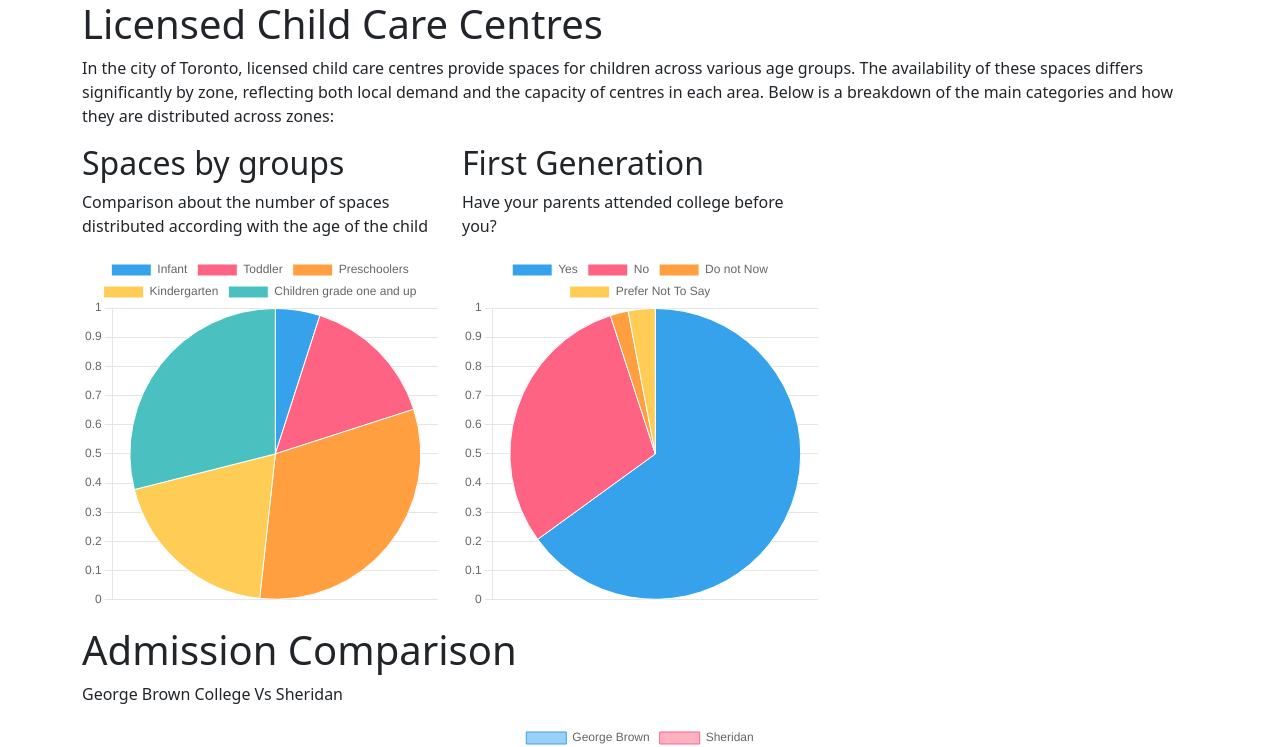
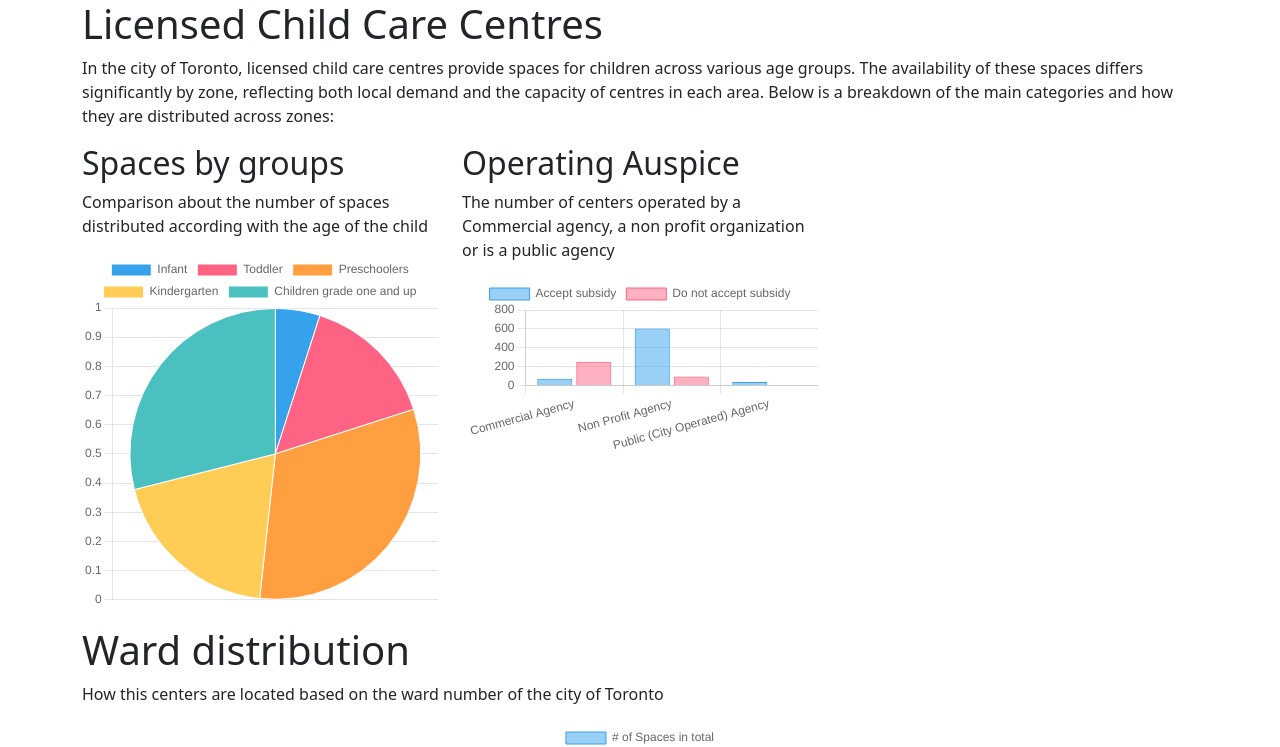
Before and after one commit to NataliaNaranjoBarrera/Assignment1, a plain HTML site: page index.html in a window 1280 px wide. Shown: the top 747 px of the page. Drawn offline with nearby package versions, Linux system fonts and the light colour scheme.

Commit message:
Update chart labels and descriptions for clarity; change chart types to better represent data

```diff
--- a/index.html
+++ b/index.html
@@ -38,8 +38,8 @@
             </div>
             <div class="col-4">
 
-                    <h2>Spaces by groups</h2>
-                    <p>Comparison about the number of spaces distributed according with the age of the child</p>
+                <h2>Spaces by groups</h2>
+                <p>Comparison about the number of spaces distributed according with the age of the child</p>
                 <div>
                     <canvas id="myChart"></canvas>
                 </div>
@@ -74,8 +74,9 @@
 
             <div class="col-4">
 
-                <h2>First Generation</h2>
-                <p>Have your parents attended college before you?</p>
+                <h2>Operating Auspice</h2>
+                <p>The number of centers operated by a Commercial agency, a non profit organization or is a public
+                    agency</p>
                 <div>
                     <canvas id="myChart2"></canvas>
                 </div>
@@ -85,14 +86,20 @@
                     const ctx2 = document.getElementById('myChart2');
 
                     new Chart(ctx2, {
-                        type: 'pie',
+                        type: 'bar',
                         data: {
-                            labels: ['Yes', 'No', 'Do not Now', 'Prefer Not To Say'],
+                            labels: ['Commercial Agency', 'Non Profit Agency', 'Public (City Operated) Agency'],
+
                             datasets: [{
-                                label: '# of Responses',
-                                data: [65, 30, 2, 3],
+                                label: 'Accept subsidy',
+                                data: [74, 606, 39],
+                                borderWidth: 1
+                            }, {
+                                label: 'Do not accept subsidy',
+                                data: [253, 98, 0],
                                 borderWidth: 1
                             }]
+
                         },
                         options: {
                             scales: {
@@ -108,8 +115,8 @@
 
             <div class="col-12 mt-3">
 
-                <h1>Admission Comparison</h1>
-                <p>George Brown College Vs Sheridan</p>
+                <h1>Ward distribution</h1>
+                <p>How this centers are located based on the ward number of the city of Toronto</p>
                 <div>
                     <canvas id="myChart3"></canvas>
                 </div>
@@ -118,17 +125,18 @@
                     const ctx3 = document.getElementById('myChart3');
 
                     new Chart(ctx3, {
-                        type: 'line',
+                        type: 'bar',
                         data: {
-                            labels: ['2006', '2007', '2008', '2009', '2010'],
+                            labels: ['1', '2', '3', '4', '5', '6', '7', '8', '9', '10', '11', '12', '13', '14', '15',
+                                '16', '17', '18', '19', '20', '21', '22', '23', '24', '25'
+
+                            ],
                             datasets: [{
-                                label: 'George Brown',
-                                data: [11102, 11855, 12748, 13866, 13914],
+                                label: '# of Spaces in total',
+                                data: [32, 47, 64, 58, 36, 42, 35, 49, 38, 44, 41, 47, 29, 59, 45, 46, 34, 60, 40,
+                                    37, 38, 31, 38, 31],
                                 borderWidth: 1
-                            }, {
-                                label: 'Sheridan',
-                                data: [11768, 11963, 12439, 13394, 14249],
-                                borderWidth: 1
+
                             }]
                         },
                         options: {
@@ -144,13 +152,6 @@
             </div>
         </div>
     </div>
-    <div class="col-12">
-        <h1>Licensed Child Care Centres</h1>
-        <p>In the city of Toronto, licensed child care centres provide spaces for children across various age groups. The availability of these spaces differs significantly by zone, reflecting both local demand and the capacity of centres in each area. Below is a breakdown of the main categories and how they are distributed across zones:</p>
-        <div>
-            <canvas id="myChart"></canvas>
-        </div>
-    </div>
 
 </body>
 
```
Also changed, not shown: script.js (added).
